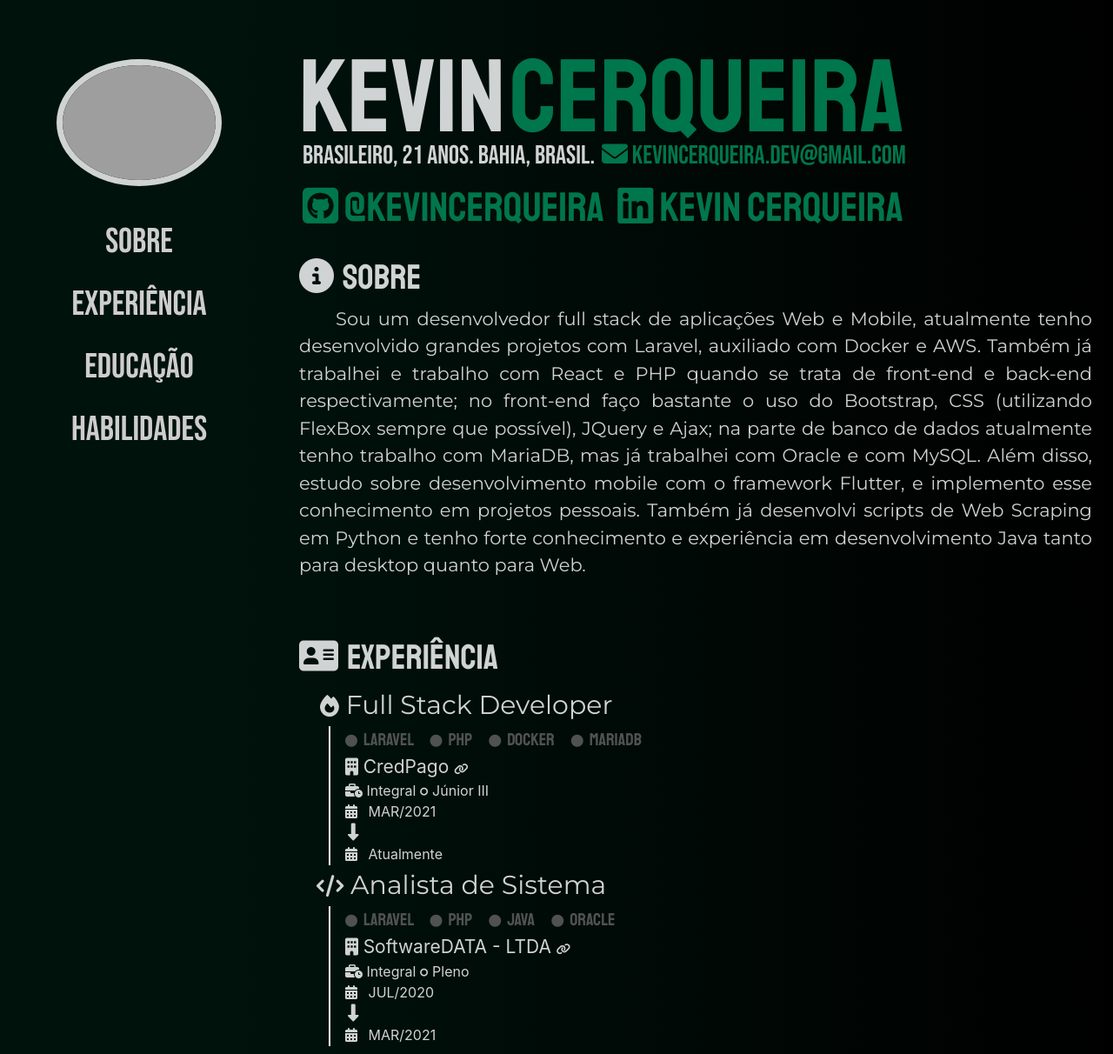
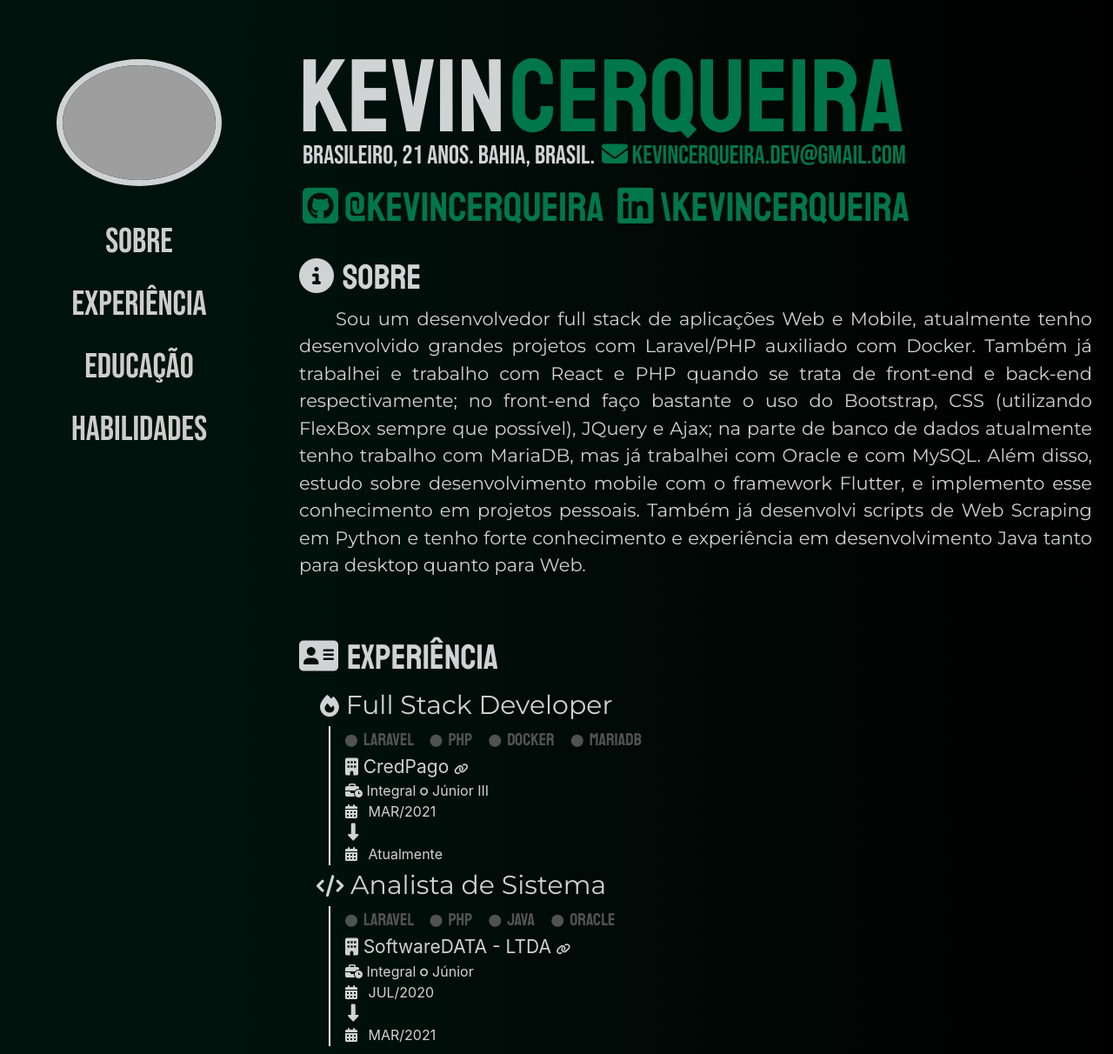
Before and after one commit to KevinCerqueira/kevincerqueira.github.io, a PHP site: page / in a window 1280 px wide. Shown: the top 1212 px of the page at 87% size. Run offline with PHP 8.4, Linux system fonts and the light colour scheme; some libraries are stand-ins or nearby versions; grey boxes are pictures that could not be loaded.

Commit message:
:sparkles: some updates

```diff
--- a/css/style.css
+++ b/css/style.css
@@ -319,10 +319,10 @@ section {
 #back-c:hover {
   background-color: #6396cd;
 }
-#meto-waterfall {
+#meto-kanban {
   background-color: #19689E4d;
 }
-#meto-waterfall:hover {
+#meto-kanban:hover {
   background-color: #19689E;
 }
 #meto-scrum {
--- a/index.html
+++ b/index.html
@@ -131,7 +131,7 @@
           class="mygreen-text ml-1 social-media font-staat"
         >
           <i class="fa fa-linkedin-square" aria-hidden="true"></i>
-          <span class="desktop">Kevin Cerqueira</span>
+          <span class="desktop">\KevinCerqueira</span>
         </a>
       </div>
       <!-- END Redes -->
@@ -145,7 +145,7 @@
           </p>
           <p id="text-about" class="texts-inside font-mont text-justify">
             &nbsp;&nbsp;&nbsp;&nbsp; Sou um desenvolvedor full stack de aplicações Web e Mobile,
-            atualmente tenho desenvolvido grandes projetos com Laravel, auxiliado com Docker e AWS.
+            atualmente tenho desenvolvido grandes projetos com Laravel/PHP auxiliado com Docker.
             Também já trabalhei e trabalho com React e PHP quando se trata de front-end e back-end
             respectivamente; no front-end faço bastante o uso do Bootstrap, CSS (utilizando FlexBox
             sempre que possível), JQuery e Ajax; na parte de banco de dados atualmente tenho trabalho
@@ -276,7 +276,7 @@
                         aria-hidden="true"
                         style="font-size: 13px"
                       ></i>
-                      Pleno
+                      Júnior
                     </div>
                     <label class="mb-0 mr-3">
                       <i class="fa fa-calendar mr-2" aria-hidden="true"></i>
@@ -558,10 +558,10 @@
               <td>
                 <div class="ml-3 mt-1">
                   <p class="ml-3 mb-2">
-                    <label id="meto-waterfall" class="skills-icons">
-                      Waterfall
+                    <label id="meto-scrum" class="skills-icons"> SCRUM </label>
+                    <label id="meto-kanban" class="skills-icons">
+                      Kanban
                     </label>
-                    <label id="meto-scrum" class="skills-icons"> SCRUM </label>
                   </p>
                 </div>
               </td>
```
